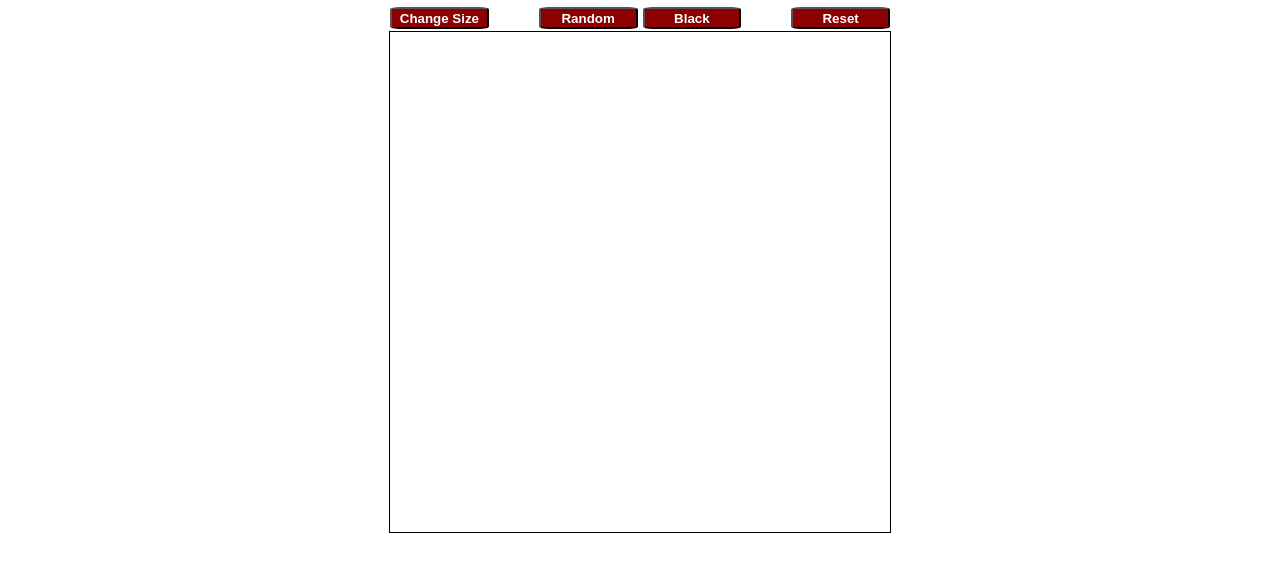
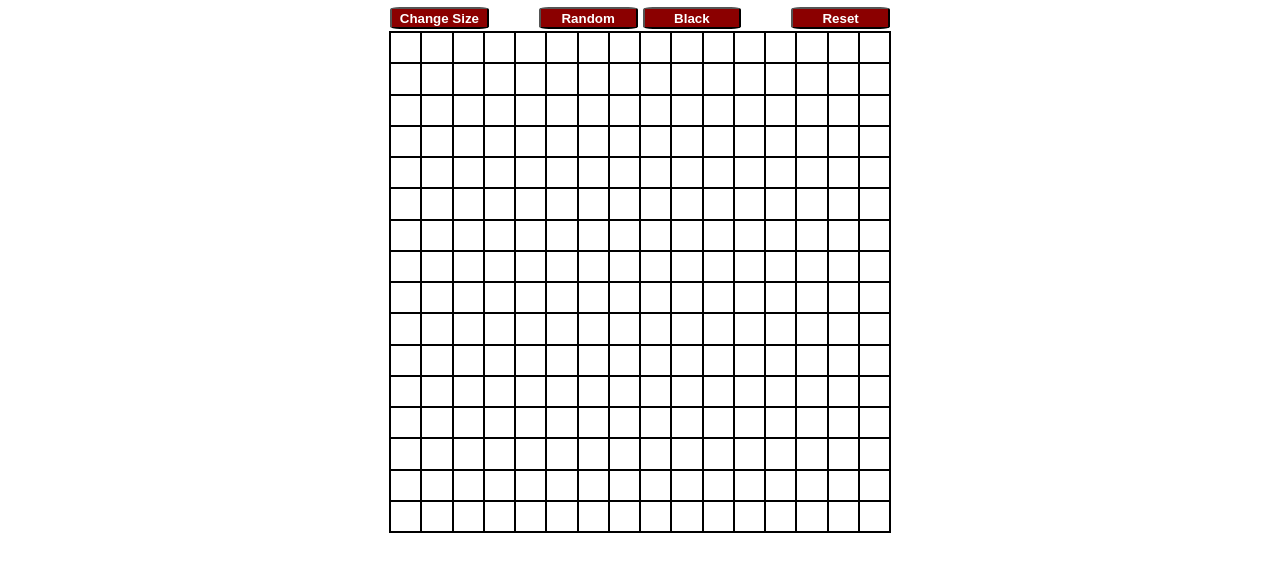
Before and after one commit to einherjar73/Etch-a-Sketch, a plain HTML site: page index.html in a window 1280 px wide. Shown: the part 171-742 px from the top of the page. Drawn offline with Linux system fonts and the light colour scheme.

Commit message:
Added square borders back

```diff
--- a/javascript.js
+++ b/javascript.js
@@ -39,7 +39,7 @@ function createSquares(squares, square) {
     const div = document.createElement("div");
     div.style.height = `${500 / square}px`;
     div.style.width = `${500 / square}px`;
-    // div.style.border = "1px solid black";
+    div.style.border = "1px solid black";
     div.style.boxSizing = "border-box";
     contDiv.appendChild(div);
     reset.addEventListener("click", () => {
@@ -49,18 +49,18 @@ function createSquares(squares, square) {
 }
 
 contDiv.addEventListener("click", () => {
-  if (!isClicked){
+  if (!isClicked) {
     divs = contDiv.querySelectorAll("div");
     divs.forEach((div) => {
       div.addEventListener("mousemove", coloring);
     });
     isClicked = true;
-  } else if (isClicked){
+  } else if (isClicked) {
     divs = contDiv.querySelectorAll("div");
     divs.forEach((div) => {
-    div.removeEventListener("mousemove", coloring);
-  });
-  isClicked = false;
+      div.removeEventListener("mousemove", coloring);
+    });
+    isClicked = false;
   }
 });
 
@@ -78,6 +78,6 @@ blackCol.addEventListener("click", () => {
 
 randomCol.addEventListener("click", () => {
   changeColor = false;
-})
+});
 
 createSquares(squares, 16);
```
Also changed, not shown: style.css (+4 -4 lines), index.html (line endings or trailing spaces).
